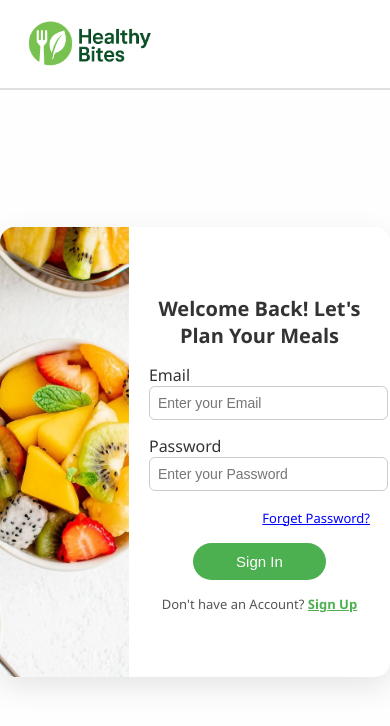
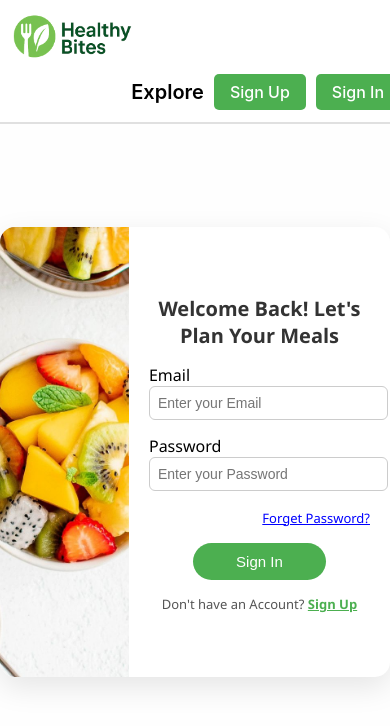
Before and after one commit to prachirathore9736/HealthyBitesFrontend, a React (Create React App) app: page /sign-in in a window 390 px wide. Shown: the top 726 px of the page. Built offline with nearby package versions, Linux system fonts and the light colour scheme.

Commit message:
Header responsiveness

```diff
--- a/src/components/Header.css
+++ b/src/components/Header.css
@@ -1,74 +1,61 @@
-body {
-  font-family: 'Poppins', sans-serif;
-  background: white;
-  color: #333;
-  margin: 0;
-  padding: 0;
-}
-
-.container {
-  width: 80%;
-  margin: 20px auto;
-  padding: 20px;
-  background: white;
-  border-radius: 10px;
-}
-
-.header {
-  background-color: white;
-  position: fixed;
+.main-header {
   display: flex;
   justify-content: space-between;
   align-items: center;
+  background: white;
+  padding: 12px 10px;
   border-bottom: 2px solid #e0e0e0;
-  padding-bottom: 15px;
-  margin-bottom: 0px;
+  position: fixed;
+  top: 0;
   width: 100%;
-  padding: 10px;
-  height: 8%;
+  z-index: 999;
+  flex-wrap: wrap;
 }
 
-.logo {
-  margin-left: 15px;
-  font-size: 24px;
-  font-weight: bold;
-  color: #4CAF50;
-  margin-top: 5px;
-}
-
-.logo img {
-  height: 50px;
+.header-left .logo-img {
+  height: 48px;
   width: auto;
 }
 
-.auth-buttons {
+.header-right {
   display: flex;
-  gap: 15px;
-  margin-right: 25px;
+  gap: 10px;
+  align-items: center;
+  flex-wrap: wrap;
+  margin-left: auto;
+  padding-right: 20px;
 }
 
-.sign-btn {
-  text-decoration: none;
-  padding: 10px 20px;
-  background-color: #4CAF50;
-  color: white;
-  border-radius: 6px;
-  font-weight: 500;
-  transition: background-color 0.2s ease;
-}
-
-.sign-btn:hover {
-  background-color: #45a049;
-}
-
-.meal-item {
+.explore-link {
   text-decoration: none;
   color: black;
-  font-weight: bold;
+  font-weight: 600;
   font-size: 20px;
 }
 
-.meal-block {
-  margin-left: 780px;
+.auth-btn {
+  text-decoration: none;
+  padding: 8px 16px;
+  background-color: #4CAF50;
+  color: white;
+  border-radius: 5px;
+  font-weight: 500;
+  transition: background-color 0.3s ease;
+}
 
+.auth-btn:hover {
+  background-color: #43a047;
 }
+
+@media (max-width: 768px) {
+  .main-header {
+    flex-direction: column;
+    align-items: flex-start;
+  }
+
+  .header-right {
+    margin-top: 10px;
+    justify-content: flex-start;
+    padding-right: 0;
+  }
+}
--- a/src/components/Header.js
+++ b/src/components/Header.js
@@ -2,20 +2,19 @@ import './Header.css';
 import { Link } from 'react-router-dom';
 
 function Header() {
-  return <>
-    <header className="header">
-      <div className="logo">
-        <img src="logo.png" alt="Logo" />
+  return (
+    <header className="main-header">
+      <div className="header-left">
+        <img src="logo.png" alt="App Logo" className="logo-img" />
       </div>
-      <div className="meal-block">
-        <Link className="meal-item" to="/meal">Explore</Link>
-      </div>
-      <div className='auth-buttons'>
-        <Link className="sign-btn" to="/sign-up">Sign Up</Link>
-        <Link className="sign-btn" to="/sign-in">Sign In</Link>
-      </div>
+
+      <nav className="header-right">
+        <Link to="/meal" className="explore-link">Explore</Link>
+        <Link to="/sign-up" className="auth-btn">Sign Up</Link>
+        <Link to="/sign-in" className="auth-btn">Sign In</Link>
+      </nav>
     </header>
-  </>
+  );
 }
 
 export default Header;
```
